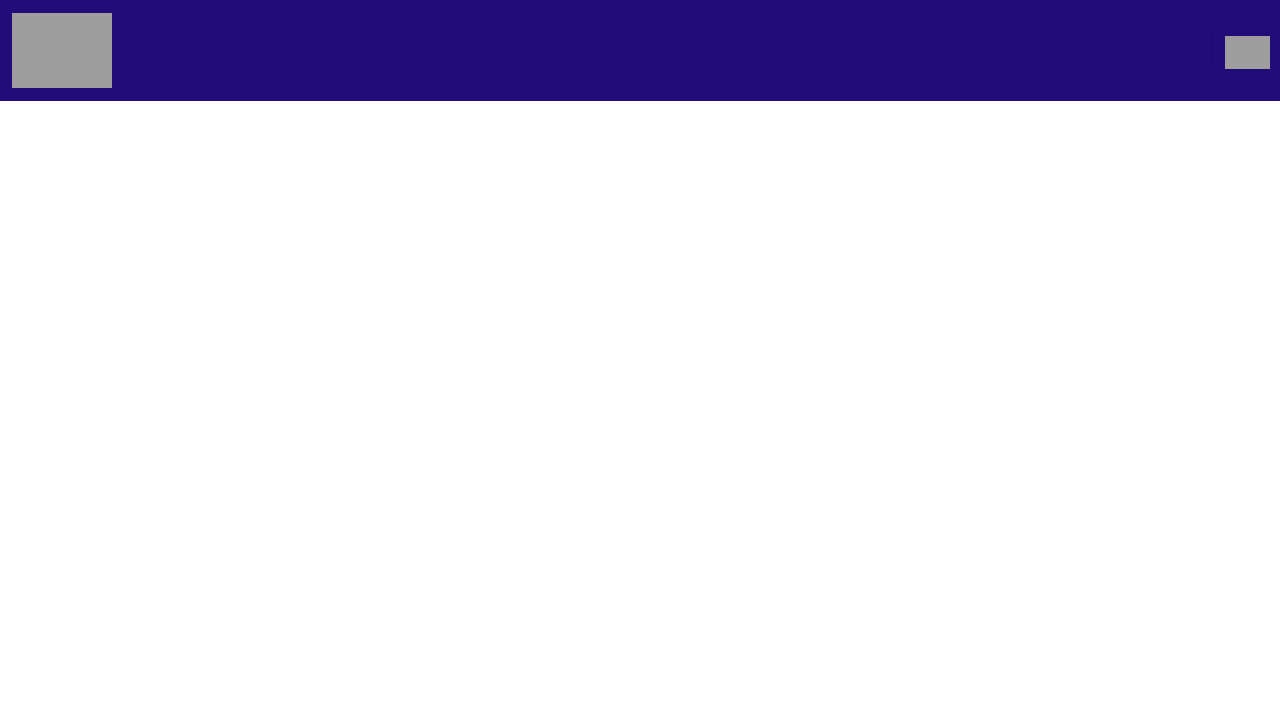
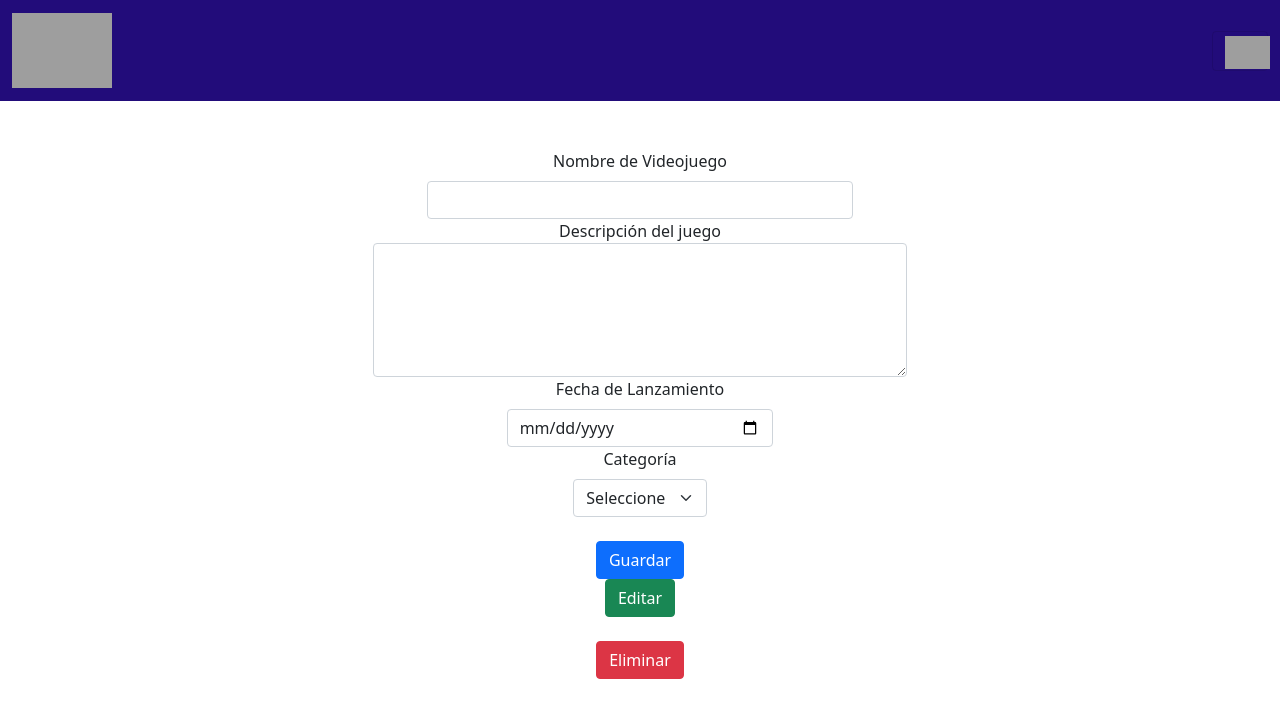
Before and after one commit to 4ng13-60rd1770/CRUD-JSON, a plain HTML site: page user.html in a window 1280 px wide. Drawn offline with nearby package versions, Linux system fonts and the light colour scheme; grey boxes are pictures that could not be loaded.

Commit message:
formularo

```diff
--- a/user.html
+++ b/user.html
@@ -8,9 +8,9 @@
     <title>Usuarios</title>
 </head>
 <body>
-    <nav class="navbar navbar-light  fixed-top" style="background-color: #220c7a;;">
+    <nav class="navbar navbar-light " style="background-color: #220c7a;;">
         <div class="container-fluid">
-          <a class="navbar-brand" href="#"><img src="https://res.cloudinary.com/dgzfc4clj/image/upload/v1648956880/Videojuegos%20/logo_ufm1bj.jpg" width="100px"></a>
+          <a class="navbar-brand" href="index.html"><img src="https://res.cloudinary.com/dgzfc4clj/image/upload/v1648956880/Videojuegos%20/logo_ufm1bj.jpg" width="100px"></a>
           <button class="navbar-toggler" type="button" data-bs-toggle="offcanvas" data-bs-target="#offcanvasNavbar" aria-controls="offcanvasNavbar">
             <span class="navbar-toggler-icon"><img src="https://res.cloudinary.com/dgzfc4clj/image/upload/v1648957671/Videojuegos%20/player_mxl9d8.gif" width="45px"></span>
           </button>
@@ -22,7 +22,7 @@
             <div class="offcanvas-body">
               <ul class="navbar-nav justify-content-end flex-grow-1 pe-3">
                 <li class="nav-item">
-                  <a class="nav-link" aria-current="page" href="./user.html"><b>Videojuegos</b></a>
+                  <a class="nav-link" aria-current="page" href="./index"><b>Videojuegos</b></a>
                 </li>
                 <li class="nav-item">
                   <a class="nav-link" href="./user.html"><b>Usuarios</b></a>
@@ -36,9 +36,47 @@
           </div>
         </div>
       </nav>
+<br>
+<br>
+<main>
+<center>
+    <form class="formulario needs-validation">
+        <div class="col-md-4">
+          <label for="name" class="form-label">Nombre de Videojuego</label>
+          <input type="text" class="form-control" id="name"  required>
 
+        </div>
+        <div class="form-group">
+        <label for="description" class="col-sm-2 control-label">Descripción del juego </label>
+        <div class="col-sm-5">
+        <textarea class="form-control inputstl" rows="5"  id="description" required></textarea>
+
+        <div class="col-md-6">
+          <label for="date" class="form-label">Fecha de Lanzamiento</label>
+          <input type="date" class="form-control" id="date">
+
+        </div>
+        <div class="col-md-3">
+          <label for="categoria" class="form-label" >Categoría</label>
+          <select class="form-select" id="category" required>
+            <option selected disabled value="">Seleccione una Categoría</option>
+            <option>XBOX</option>
+            <option>PC</option>
+          </select>
+          <br>
+        <div class="col-lg-12">
+          <button class="btn btn-primary" type="submit">Guardar</button>
+          <button class="btn btn-success" type="submit">Editar</button>
+          <br>
+          <br>
+          <button class="btn btn-danger" type="submit">Eliminar</button>
+
+        </div>
+      </form>
+
+</main>
+</center>
     <script src="./scripts/user.js"></script>
     <script src="https://cdn.jsdelivr.net/npm/bootstrap@5.1.3/dist/js/bootstrap.bundle.min.js" integrity="sha384-ka7Sk0Gln4gmtz2MlQnikT1wXgYsOg+OMhuP+IlRH9sENBO0LRn5q+8nbTov4+1p" crossorigin="anonymous"></script>
-
 </body>
 </html>
```
Also changed, not shown: index.html (+6 -2 lines).
